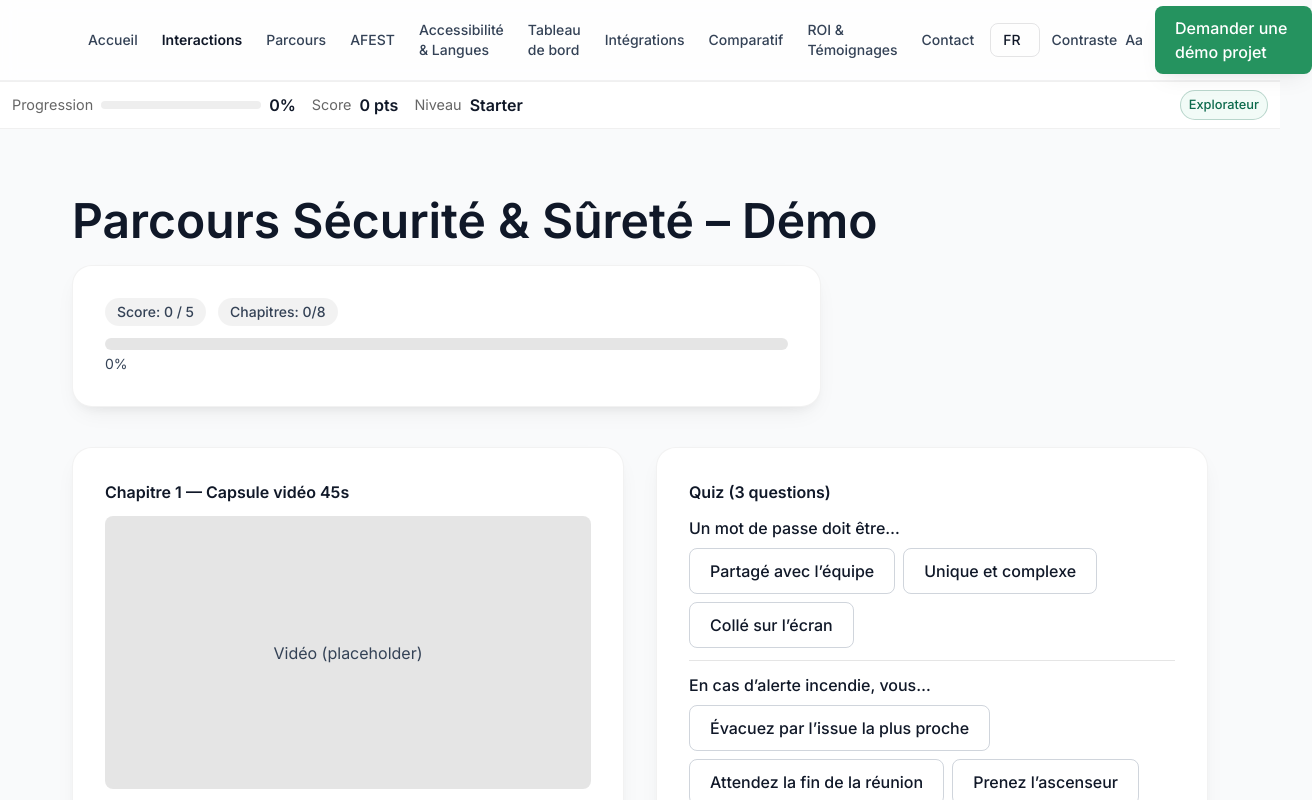
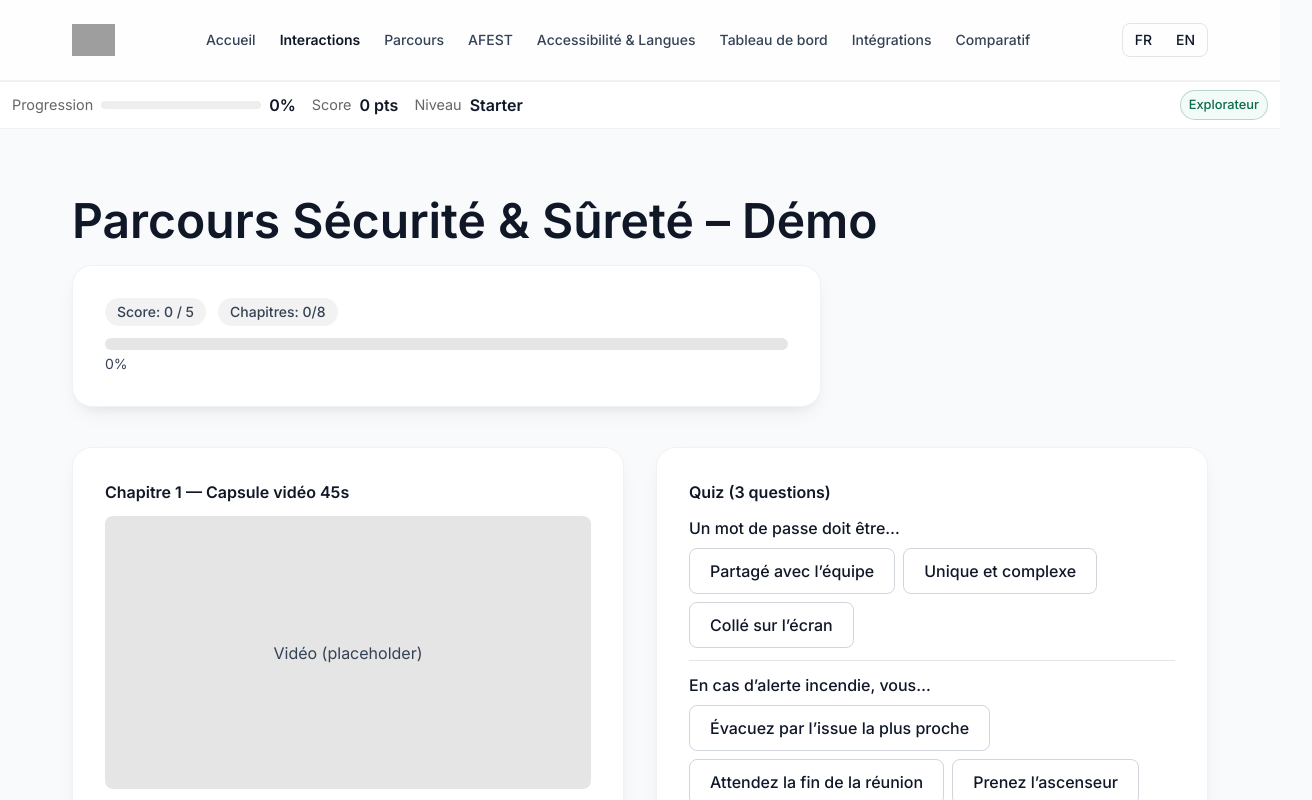
Before and after one commit to micktal/demo, a SvelteKit app: page /interactions in a window 1280 px wide. Shown: the top 800 px of the page, 1312 px wide, since content can reach past the window. Built offline with nearby package versions, Linux system fonts and the light colour scheme; grey boxes are pictures that could not be loaded.

Commit message:
Remove ROI/Contact pages from nav and contrast/Aa controls from header
cgen-75c7be53116b4aa294478083f5dee47f

```diff
--- a/src/routes/+layout.svelte
+++ b/src/routes/+layout.svelte
@@ -1,6 +1,6 @@
 <script lang="ts">
   import '../app.css';
-  import { lang, highContrast, fontScale, applyAccessibilityToDom } from '$lib/stores/ui';
+  import { lang } from '$lib/stores/ui';
   import { onMount } from 'svelte';
   import Button from '$lib/components/Button.svelte';
   import trapFocus from '$lib/actions/trapFocus';
@@ -14,30 +14,22 @@
   let mobileMenuEl = $state<HTMLDivElement | null>(null);
 
   function setLang(value: 'fr' | 'en') { lang.set(value); }
-  function toggleContrast() { highContrast.update((v) => !v); }
-  function cycleFont() {
-    fontScale.update((v) => (v === '100' ? '112' : v === '112' ? '125' : '100'));
-  }
 
   onMount(() => {
-    const unsub1 = highContrast.subscribe(() => applyAccessibilityToDom());
-    const unsub2 = fontScale.subscribe(() => applyAccessibilityToDom());
     const unsub3 = lang.subscribe((l) => { try { document.documentElement.lang = l; } catch {} });
 
-    // optional ?lang=en support
     try {
       const params = new URLSearchParams(window.location.search);
       const forced = params.get('lang');
       if (forced === 'fr' || forced === 'en') lang.set(forced);
     } catch {}
 
-    applyAccessibilityToDom();
     demo.award('Explorateur');
 
     const onEsc = (e: KeyboardEvent) => { if (e.key === 'Escape') openMenu = false; };
     window.addEventListener('keydown', onEsc);
 
-    return () => { unsub1(); unsub2(); unsub3(); window.removeEventListener('keydown', onEsc); };
+    return () => { unsub3(); window.removeEventListener('keydown', onEsc); };
   });
 
   const nav = [
@@ -48,9 +40,7 @@
     { label: 'Accessibilité & Langues', href: '/accessibilite-langues' },
     { label: 'Tableau de bord', href: '/tableau-de-bord' },
     { label: 'Intégrations', href: '/integrations' },
-    { label: 'Comparatif', href: '/comparatif' },
-    { label: 'ROI & Témoignages', href: '/roi-temoignages' },
-    { label: 'Contact', href: '/contact' }
+    { label: 'Comparatif', href: '/comparatif' }
   ];
 
   $effect(() => { if (openMenu && mobileMenuEl) mobileMenuEl.focus(); });
@@ -75,11 +65,6 @@
         <button class="px-3 py-1.5 text-sm font-medium hover:bg-black/5" onclick={() => setLang('fr')}>FR</button>
         <button class="px-3 py-1.5 text-sm font-medium hover:bg-black/5" onclick={() => setLang('en')}>EN</button>
       </div>
-      <div class="flex items-center gap-2">
-        <button class="header-link" title="Contraste" onclick={toggleContrast}>Contraste</button>
-        <button class="header-link" title="Taille du texte" onclick={cycleFont}>Aa</button>
-      </div>
-      <Button variant="primary" href="/contact" onclick={() => demo.addProgress(3)}>Demander une démo projet</Button>
     </div>
 
     <button class="lg:hidden inline-flex items-center justify-center h-10 w-10 rounded-md hover:bg-black/5" onclick={() => openMenu = !openMenu} aria-label="Menu" aria-expanded={openMenu} aria-controls="mobileMenu">
@@ -97,9 +82,6 @@
             <button class="px-3 py-1.5 text-sm font-medium hover:bg-black/5" onclick={() => setLang('fr')}>FR</button>
             <button class="px-3 py-1.5 text-sm font-medium hover:bg-black/5" onclick={() => setLang('en')}>EN</button>
           </div>
-          <button class="header-link" onclick={toggleContrast}>Contraste</button>
-          <button class="header-link" onclick={cycleFont}>Taille texte</button>
-          <Button variant="primary" href="/contact" onclick={() => openMenu=false}>Demander une démo projet</Button>
         </div>
       </div>
     </div>
```
